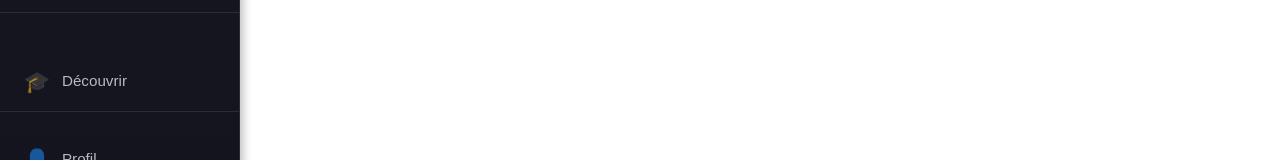
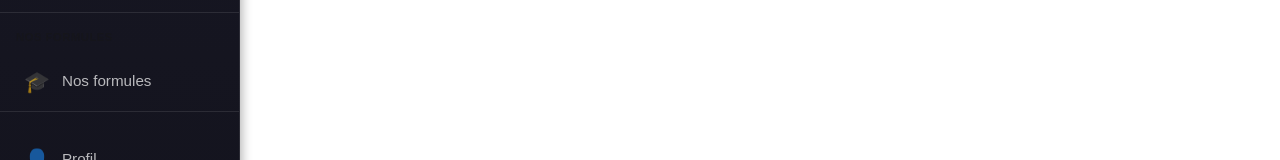
Before and after one commit to d2me-89/amelys-aws-mvp, a Next.js app: page /app in a window 1280 px wide. Shown: the part 534-694 px from the top of the page. Built offline with nearby package versions, Linux system fonts and the light colour scheme.

Commit message:
Add sidebar components

```diff
--- a/app/components/Sidebar.tsx
+++ b/app/components/Sidebar.tsx
@@ -142,7 +142,8 @@ export default function Sidebar() {
           isActive={pathname === "/app/profs-en-ligne"}
         />
 
-        {/* Section Nos formules - Glisse vers la droite comme les autres */}
+        {/* Section Nos formules - Visible uniquement en mode étendu */}
+        {isOpen && (
           <div
             style={{
               margin: "1.5rem 0 0.5rem",
@@ -165,11 +166,12 @@ export default function Sidebar() {
               Nos formules
             </div>
           </div>
+        )}
 
         <SidebarLink
           href="/app/formules"
           icon="🎓"
-          label="Découvrir"
+          label="Nos formules"
           isOpen={isOpen}
           isActive={pathname === "/app/formules"}
         />
```
Lines whose indentation alone changed are shown as unchanged.
